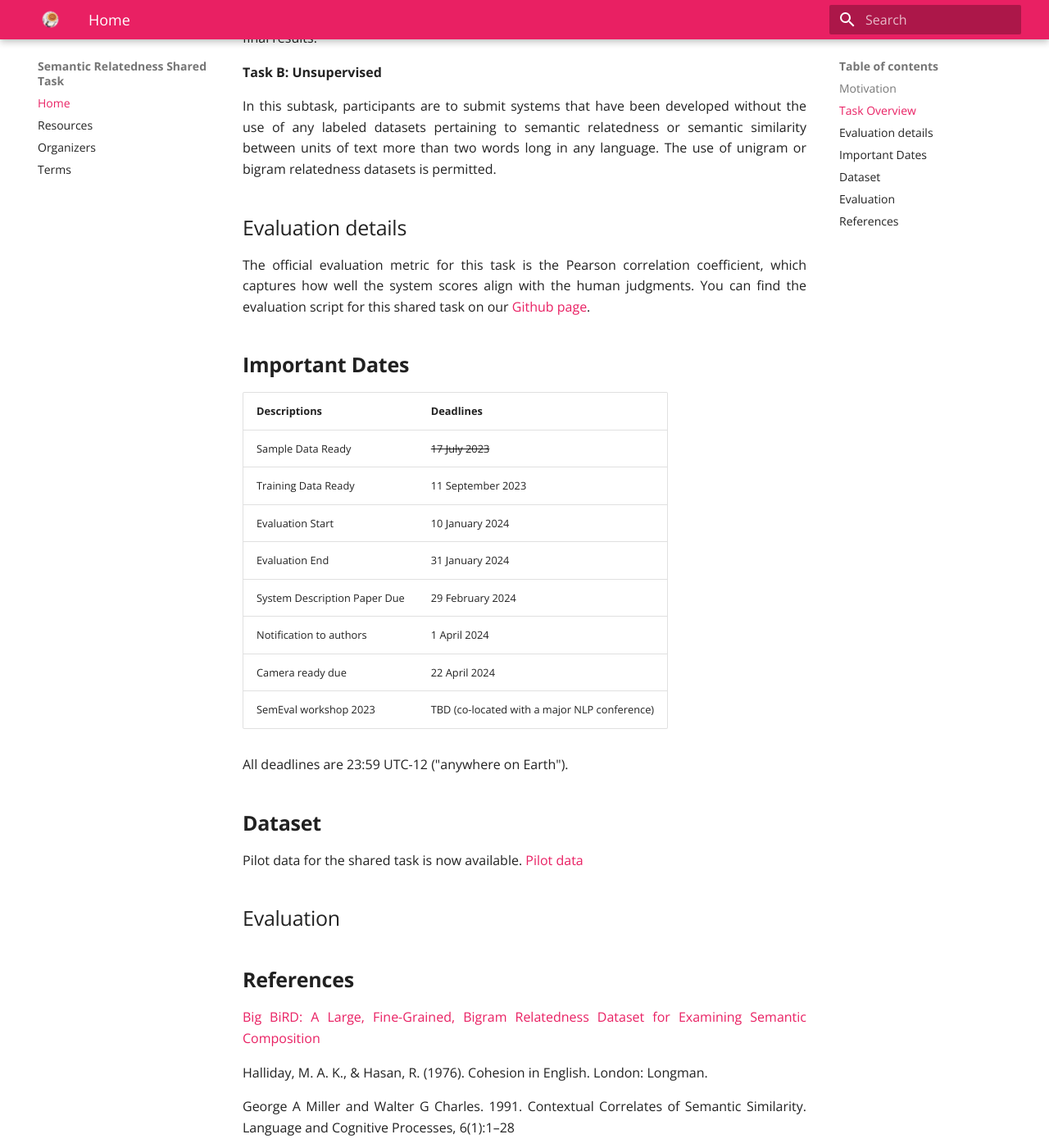
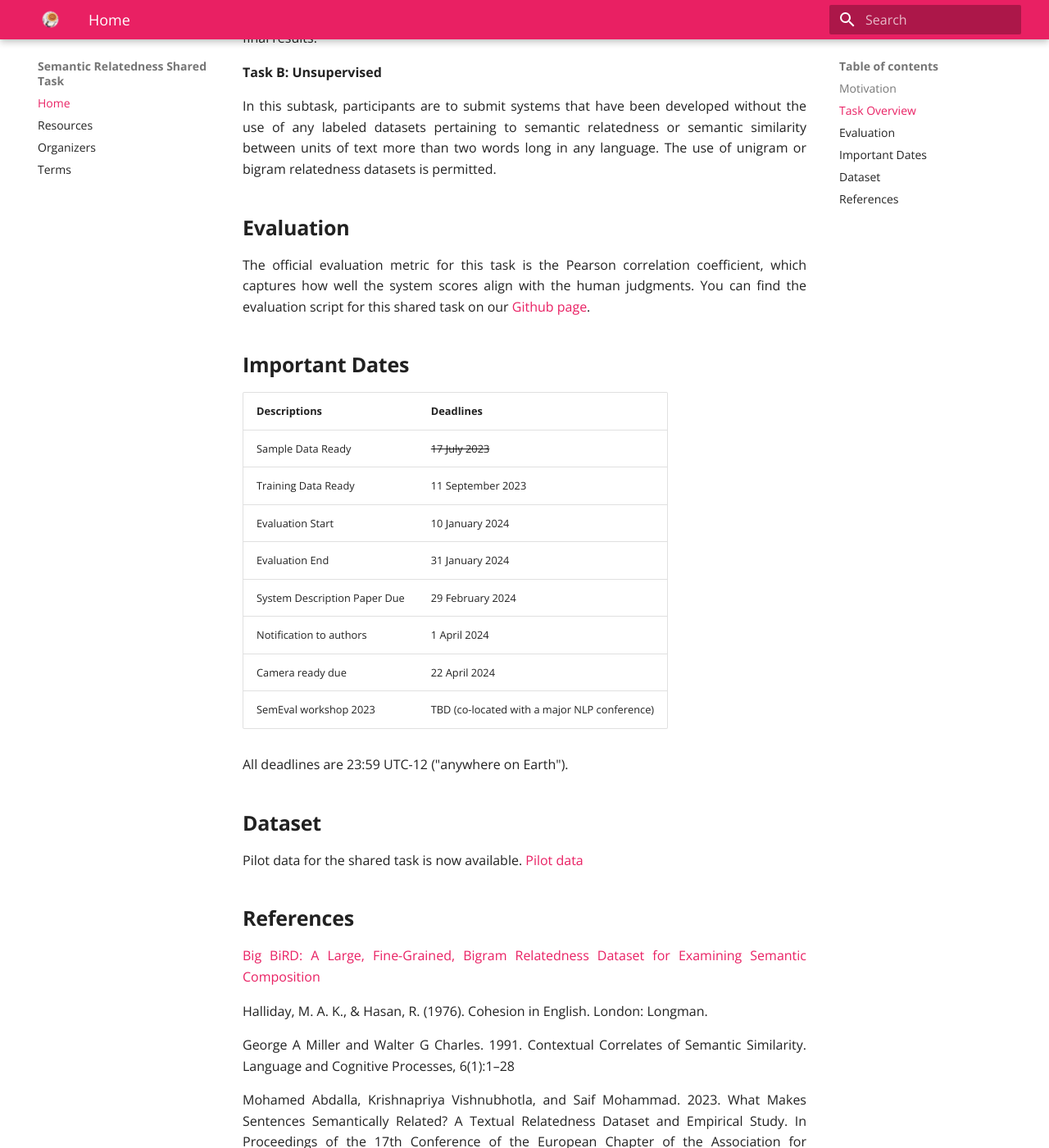
Before and after one commit to semantic-textual-relatedness/semantic-textual-relatedness.github.io, an MkDocs documentation site: the page built from docs/index.md, in a window 1280 px wide and 1400 px high, scrolled down 1339 px. Shown: the whole window at 82% size. Built offline with MkDocs 1.6.1 and Material for MkDocs 9.7.7, drawn with Linux system fonts in a browser that asks for light colours.

```diff
--- a/docs/index.md
+++ b/docs/index.md
@@ -55,7 +55,7 @@ is the task of predicting semantic textual relatedness (STR) of sentence pairs.
 
 <p> In this subtask, participants are to submit systems that have been developed without the use of any labeled datasets pertaining to semantic relatedness or semantic similarity between units of text more than two words long in any language. The use of unigram or bigram relatedness datasets is permitted. </p>
 
-## Evaluation details
+## **Evaluation**
 
 The official evaluation metric for this task is the Pearson correlation coefficient, which captures how well the system scores align with the human judgments. You can find the evaluation script for this shared task on our [Github page](https://github.com/semantic-textual-relatedness/Semantic_Relatedness_SemEval2024/blob/main/evaluation_script/evaluation.py).
 ## **Important Dates**
@@ -75,8 +75,6 @@ All deadlines are 23:59 UTC-12 ("anywhere on Earth").
 
 ## **Dataset**
 Pilot data for the shared task is now available. [Pilot data](https://github.com/semantic-textual-relatedness/Semantic_Relatedness_SemEval2024)
-
-## Evaluation
 
 
 
```
